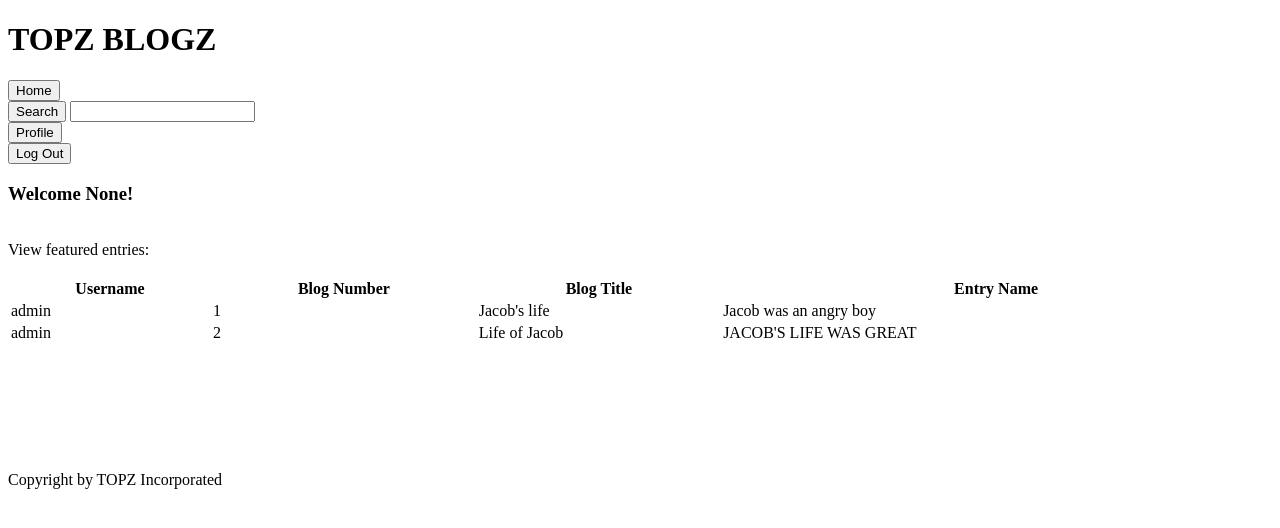
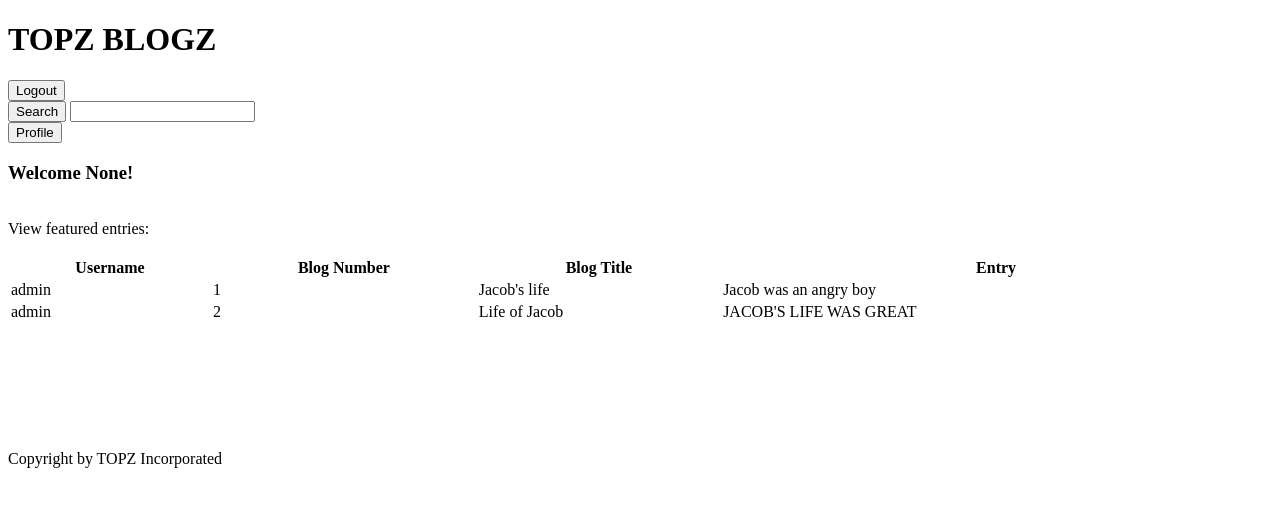
Before and after one commit to jhwu03/softdev-project0, a Flask app: page /home in a window 1280 px wide. Shown: the top 528 px of the page. Run offline with Flask 2, Linux system fonts and the light colour scheme; data comes from the database, SQL or seed files in the repository.

Commit message:
made out logout work

```diff
--- a/templates/header.html
+++ b/templates/header.html
@@ -9,7 +9,7 @@
 
             <!-- Home button brings the user back to the home page -->
             <form action='/', method="GET">
-                <input type = 'submit' value = "Home" >
+                <input type = 'submit' value = "Logout" >
             </form>
 
             <!-- Search bar to find specific user/blog/entry -->
@@ -22,9 +22,6 @@
                 <input type = 'submit' name = 'profile' value = "Profile">
             </form>
 
-            <form action='/login', method="POST">
-                <input type = 'submit' name = 'logout' value = "Log Out">
-            </form>
 
             {% endblock %}
         </header>
--- a/templates/home.html
+++ b/templates/home.html
@@ -16,7 +16,7 @@
         <th>Username</th>
         <th>Blog Number</th>
         <th>Blog Title</th>
-        <th>Entry Name</th>
+        <th>Entry</th>
       </tr>
       {% for blog in recentEntries %}
         <tr>
```
